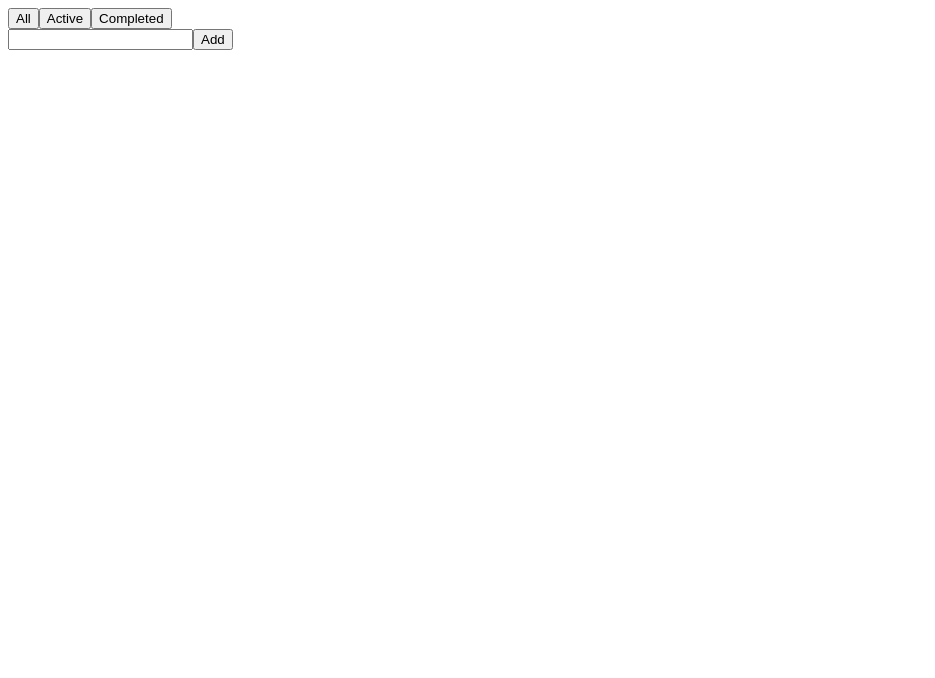
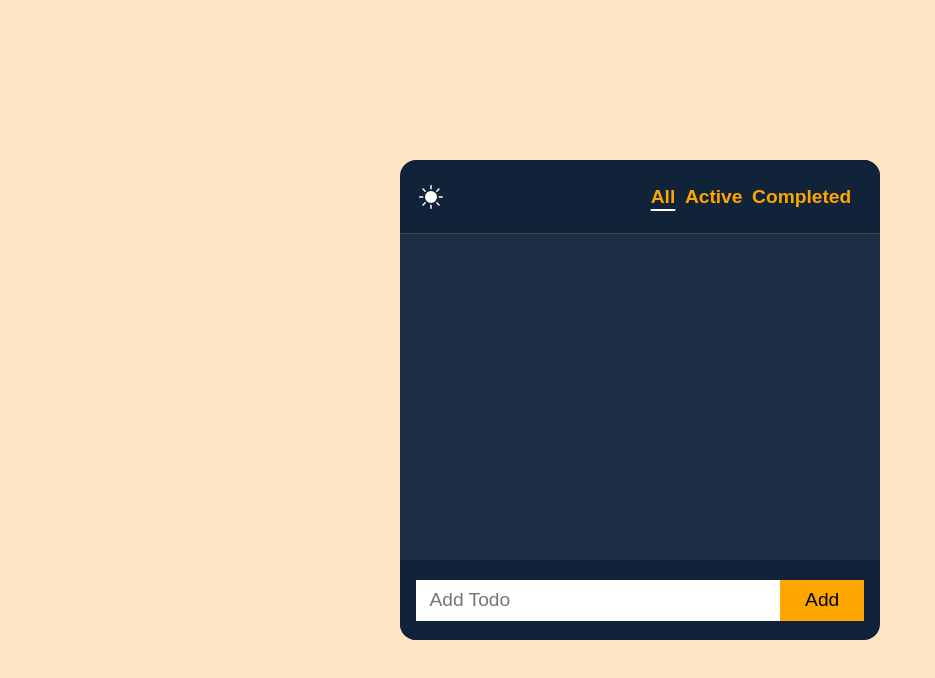
Before and after one commit to DanoHwang/todo-app, a React (Create React App) app: page / in a window 1280 px wide. Shown: the top 678 px of the page, without its empty margins (0-935 px from the left). Built offline with nearby package versions, Linux system fonts and the light colour scheme.

Commit message:
Style: Add style for all components

```diff
--- a/src/App.css
+++ b/src/App.css
@@ -1,3 +1,117 @@
+* {
+  box-sizing: border-box;
+  padding: 0;
+  margin: 0;
+  border: none;
+  background: none;
+}
+
+.App {
+  display: flex;
+  justify-content: center;
+  align-items: center;
+
+  height: 100vh;
+
+  background-color: bisque;
+}
+
+.box {
+  display: flex;
+  flex-direction: column;
+
+  width: 30em;
+  height: 30em;
+  border-radius: 2em 1em;
+  background-color: rgb(27, 46, 68);
+}
+
+.header__box {
+  display: flex;
+  justify-content: space-between;
+  align-items: center;
+  flex-basis: 20%;
+
+  padding: 1em 1.2em;
+  background-color: rgb(16, 35, 57);
+
+  border-bottom: 0.1em solid rgb(60, 68, 77);
+  border-top-left-radius: 1em;
+  border-top-right-radius: 1em;
+}
+
+.header__icon {
+  font-size: 1.5em;
+  color: white;
+}
+
+.header__title {
+  margin-right: 0.5em;
+
+  font-size: 1.2em;
+  font-weight: bold;
+  color: orange;
+}
+
+.header__title--checked {
+  text-decoration: underline;
+  text-decoration-color: white;
+  text-decoration-thickness: 0.1em;
+  text-underline-offset: 0.3em;
+}
+
+.todos__box {
+  flex-basis: 100%;
+
+  padding: 1.2em 1.5em;
+}
+
+.todo {
+  display: flex;
+  justify-content: space-between;
+
+  margin-bottom: 0.7em;
+  font-size: 1.5em;
+  color: white;
+}
+
+.todo__input {
+  margin-right: 1em;
+}
+
+.todo__checkbox__wrapper {
+  flex-basis: 20%;
+}
+
+.input-bar__wrapper {
+  display: flex;
+  flex-basis: 20%;
+
+  padding: 1.2em 1em;
+  border-bottom-left-radius: 1em;
+  border-bottom-right-radius: 1em;
+  background-color: rgb(16, 35, 57);
+}
+
+.input-bar {
+  display: flex;
+  flex-grow: 1;
+}
+
+.input-bar__input {
+  flex-grow: 4;
+  padding: 0.5em 0.7em;
+  font-size: 1.2em;
+  background-color: white;
+}
+
+.input-bar__button {
+  flex-grow: 1;
+  padding: 0.5em 0.7em;
+  background-color: orange;
+  font-size: 1.2em;
+}
+
 .todo--checked {
   text-decoration: line-through;
 }
--- a/src/components/Header.jsx
+++ b/src/components/Header.jsx
@@ -1,4 +1,5 @@
 import React from 'react';
+import { BsFillSunFill } from 'react-icons/bs';
 
 export const Header = ({ checked, check }) => {
   const filters = ['All', 'Active', 'Completed'];
@@ -9,13 +10,15 @@ export const Header = ({ checked, check }) => {
   };
 
   return (
-    <>
+    <div className='header__box'>
+      <BsFillSunFill className='header__icon' />
+      <div className="header__title__wrapper">
         {filters.map((filter) => {
           const isChecked = checked === filter;
 
           return (
             <button
-            className={isChecked ? 'a' : 'b'}
+              className={isChecked ? 'header__title header__title--checked' : 'header__title'}
               onClick={handleClick}
               value={filter}
               key={filter}
@@ -24,6 +27,7 @@ export const Header = ({ checked, check }) => {
             </button>
           );
         })}
-    </>
+      </div>
+    </div>
   );
 };
--- a/src/components/Todo.jsx
+++ b/src/components/Todo.jsx
@@ -1,4 +1,5 @@
 import React from 'react';
+import { BsFillTrash3Fill } from 'react-icons/bs';
 
 export const Todo = ({ todo, onCheck, onDelete }) => {
   const handleOnChange = (e) => {
@@ -10,8 +11,10 @@ export const Todo = ({ todo, onCheck, onDelete }) => {
   }
 
   return (
-    <div>
+    <div className='todo'>
+      <div className='todo__checkbox__wrapper'>
         <input
+          className='todo__input'
           type='checkbox'
           id={todo.id}
           value={todo.content}
@@ -23,12 +26,11 @@ export const Todo = ({ todo, onCheck, onDelete }) => {
         >
           {todo.content}
         </label>
-      <button
+      </div>
+      <BsFillTrash3Fill
         id={todo.id}
         onClick={handleButtonClick}
-      >
-        delete
-      </button>
+      />
     </div>
   )
 };
--- a/src/components/TodoInput.jsx
+++ b/src/components/TodoInput.jsx
@@ -18,13 +18,22 @@ export const TodoInput = ({ onAdd }) => {
   const handleChange = (e) => setContent(e.target.value);
 
   return (
-    <div className='input__bar'>
-      <input
-        type="text"
-        value={content}
-        onChange={handleChange}
-      />
-      <button onClick={handleButtonClick}>Add</button>
+    <div className='input-bar__wrapper'>
+      <div className='input-bar'>
+        <input
+          className='input-bar__input'
+          type='text'
+          value={content}
+          onChange={handleChange}
+          placeholder='Add Todo'
+        />
+        <button
+          className='input-bar__button'
+          onClick={handleButtonClick}
+        >
+          Add
+        </button>
+      </div>
     </div>
   );
 };
--- a/src/components/TodoList.jsx
+++ b/src/components/TodoList.jsx
@@ -16,7 +16,7 @@ export const TodoList = ({ todos, onCheck, onDelete, filter }) => {
   });
 
   return (
-    <>
+    <div className='todos__box'>
       {filteredTodos.map((todo) => (
         <Todo
           todo={todo}
@@ -25,6 +25,6 @@ export const TodoList = ({ todos, onCheck, onDelete, filter }) => {
           key={todo.id}
         />
       ))}
-    </>
+    </div>
   );
 };
```
Lines whose indentation alone changed are shown as unchanged.
